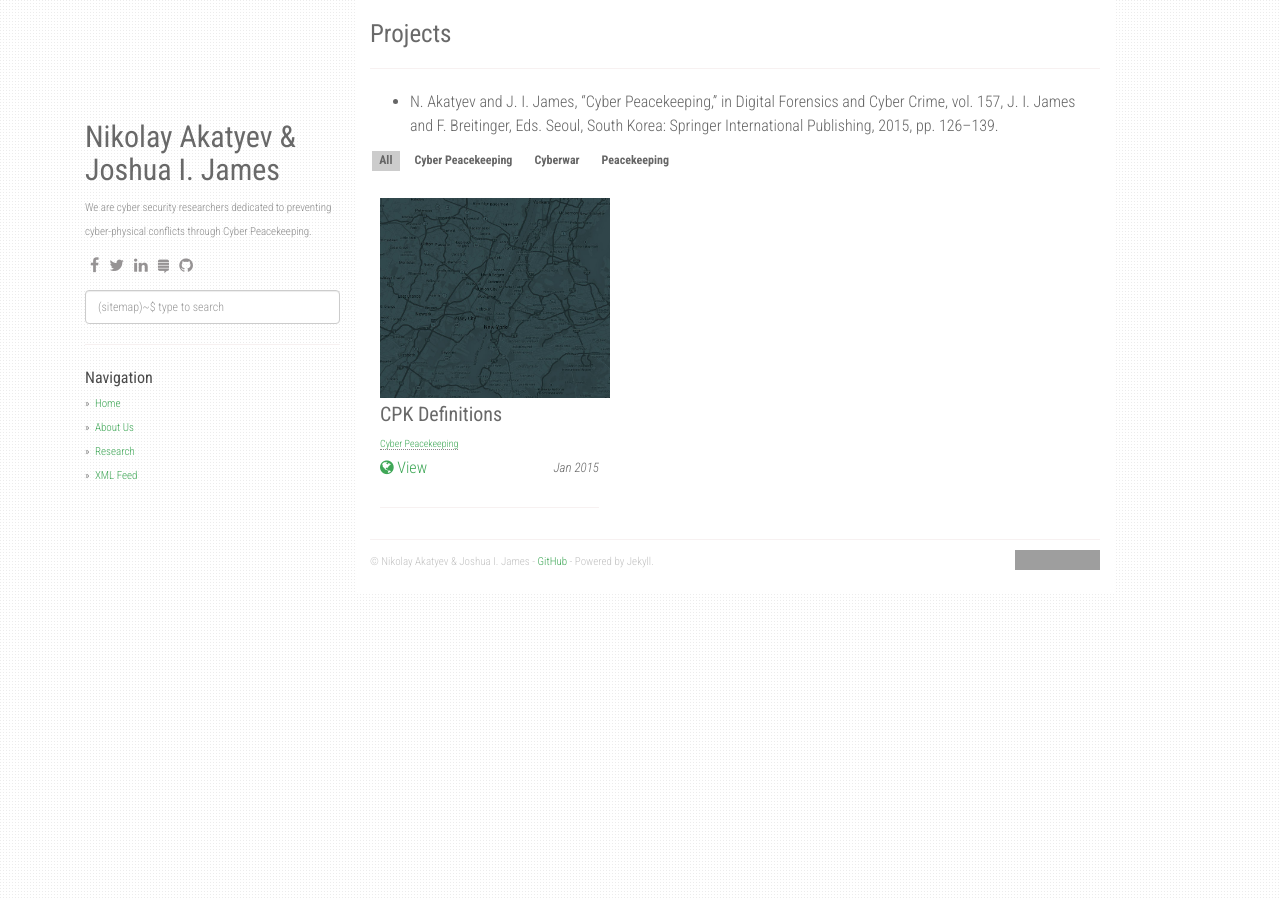
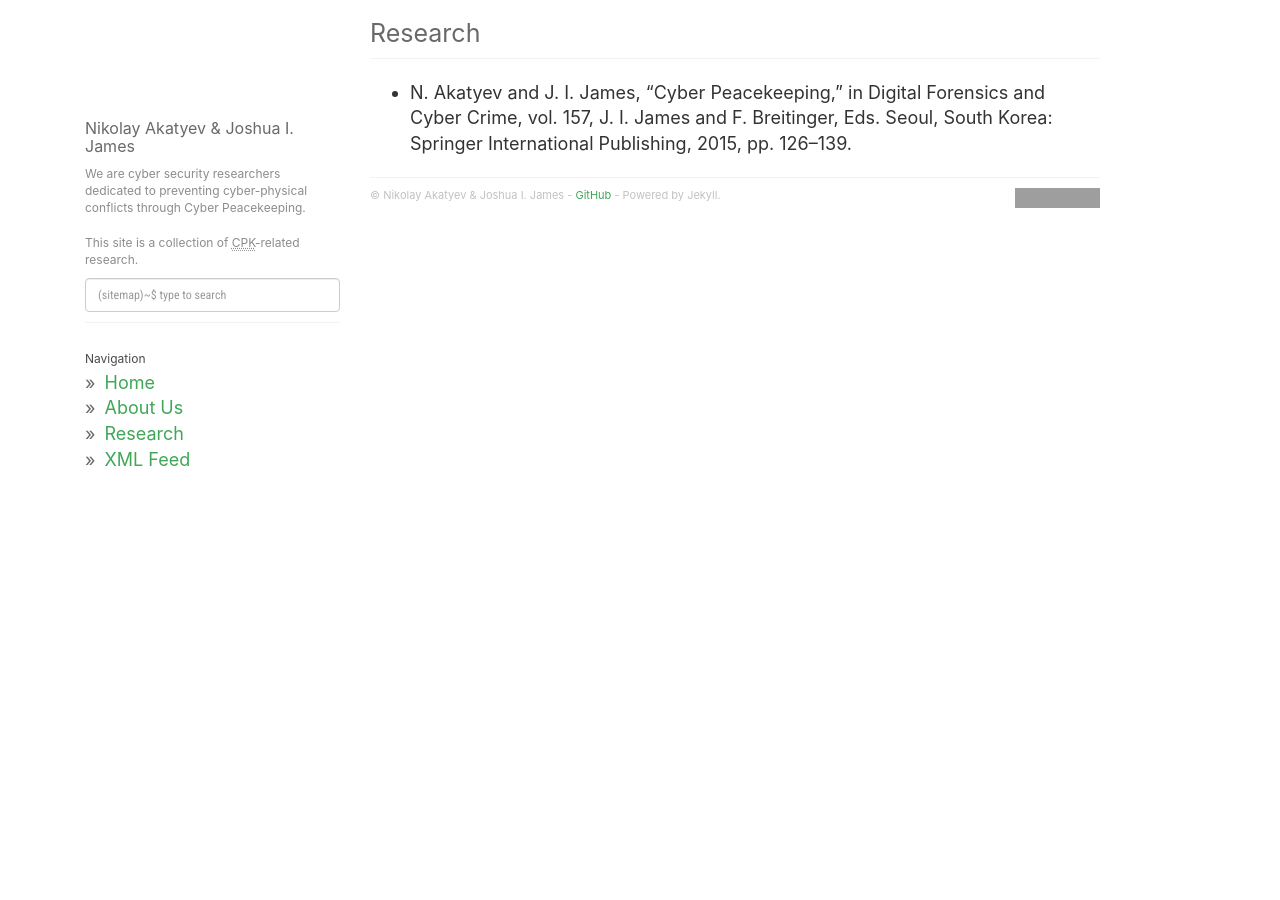
Before and after one commit to jijames/cyberpeacekeeping, a Jekyll site: the page built from projects.md, in a window 1280 px wide. Built offline with Jekyll 4.4.1, drawn with Linux system fonts in a browser that asks for light colours; nearby versions of some CDN libraries; grey boxes are pictures that could not be loaded.

Commit message:
style changes and a new post for introduction

```diff
--- a/_config.yml
+++ b/_config.yml
@@ -2,7 +2,7 @@
 description: Research and resources to promote Cyber Peacekeeping collaboration
 author: Nikolay Akatyev & Joshua I. James
 github: https://github.com/jijames/cyberpeacekeeping
-about: We are cyber security researchers dedicated to preventing cyber-physical conflicts through Cyber Peacekeeping.
+about: We are cyber security researchers dedicated to preventing cyber-physical conflicts through Cyber Peacekeeping.<br /><br />This site is a collection of <abbr title="Cyber Peacekeeping">CPK</abbr>-related research.
 disqus_shortname: cybercrimetech
 google_analytics: UA-102250855-1
 avatar_url: /static/img/avatar.jpg
@@ -35,7 +35,7 @@
     - text: About Us
       url: /about/
     - text: Research
-      url: /projects/
+      url: /research/
     - text: XML Feed
       url: /feed.xml
 
--- a/_layouts/default.html
+++ b/_layouts/default.html
@@ -121,13 +122,13 @@
               {{ site.about }}
             </div>
           {% endif %}
-          <div class="social">
+          <!-- <div class="social">
             <ul>
               {% for link in site.social %}
                 <li><a href="{{ link.link }}" target="_blank"><i class="fa {{ link.icon }}"></i></a></li>
               {% endfor %}
             </ul>
-          </div>
+          </div> -->
           <div class="search" id="js-search">
             <input type="text" placeholder="(sitemap)~$ type to search" class="search__input form-control" id="js-search__input">
             <ul class="search__results" id="js-search__results"></ul>
--- a/index.html
+++ b/index.html
@@ -4,9 +4,9 @@
 
 <div id="home">
   <h1>{{ site.title }}</h1>
-  <strong>Cyber Peacekeeping</strong> is defined as <i>cyber conflict prevention, mitigation, aftermath
+  <strong>Cyber Peacekeeping</strong> is defined as cyber conflict prevention, mitigation, aftermath
   containment and rehabilitation with a focus on conflict de-escalation and civilian
-  security</i>.
+  security.
   <hr />
   <ol class="posts">
     {% for post in paginator.posts %}
--- a/projects.md
+++ b/projects.md
@@ -1,7 +1,7 @@
 ---
-layout: project
-title: Projects
-permalink: /projects/
+layout: page
+title: Research
+permalink: /research/
 ---
 
 * N. Akatyev and J. I. James, “Cyber Peacekeeping,” in Digital Forensics and Cyber Crime, vol. 157, J. I. James and F. Breitinger, Eds. Seoul, South Korea: Springer International Publishing, 2015, pp. 126–139.
--- a/static/css/main.css
+++ b/static/css/main.css
@@ -1,13 +1,14 @@
 body {
-  font-family: "Roboto Condensed", Arial, sans-serif;
-  background: url("/static/img/subtle_dots.png");
-  line-height: 1.5em;
+  font-family: -apple-system, BlinkMacSystemFont, "Segoe UI", Roboto, Oxygen, Ubuntu, Cantarell, "Fira Sans", "Droid Sans", "Helvetica Neue", Arial, sans-serif, "Apple Color Emoji", "Segoe UI Emoji", "Segoe UI Symbol";
+  /*background: url("/static/img/subtle_dots.png");*/
+  /*line-height: 1.5em;
   font-weight: 300;
   font-size: 16px;
-  color: #666;
+  color: #666;*/
+  font-size: 18px;
 }
 hr {
-  margin-top: 20px;
+  margin-top: 10px;
   margin-bottom: 20px;
   border: 0;
   border-top: 1px solid #F7F1F1;
@@ -15,8 +16,8 @@
 }
 span.time, span.categories {
   color: #ADADAD;
-  margin-bottom: 5px;
-  font-size: 11px;
+  margin-bottom: 10px;
+  /*font-size: 11px;*/
 }
 h1, h2, h3 {
   color: #696969;
@@ -45,6 +46,7 @@
 .sidebar-nav {
   margin: 0;
   padding: 0;
+  font-size: 18px;
 }
 .sidebar-nav li {
   margin: 0;
@@ -84,16 +86,20 @@
 /* Left column */
 div.col-sm-3 {
   margin-top: 100px;
-  font-size: 11px;
+  font-size: 12px;
   color: #666;
 }
+div.col-sm-3 h2 {
+  font-size: 16px;
+}
 div.col-sm-3 strong {
-  font-size: 16px;
+  font-size: 12px;
   color: #4A4A4A;
   font-weight: normal;
 }
 div.col-sm-3 div.profile-about {
   margin-top: 10px;
+  padding-bottom: 10px;
   color: #8C8C8C;
 }
 div.col-sm-3 img.profile-avatar {
@@ -155,7 +161,15 @@
 }
 .post-content img,
 .content img {
-  max-width: 100%
+  max-width: 100%;
+}
+
+.content {
+  margin-top: 20px;
+}
+
+.post {
+  margin-bottom: 20px;
 }
 
 /* Responsive Conditional */
```
Also changed, not shown: other parts of _layouts/default.html (+3 -2 lines), _posts/2017-07-18-Cyber-Peacekeeping-Introduction.md (added, +40 -0 lines), 1 other file.
